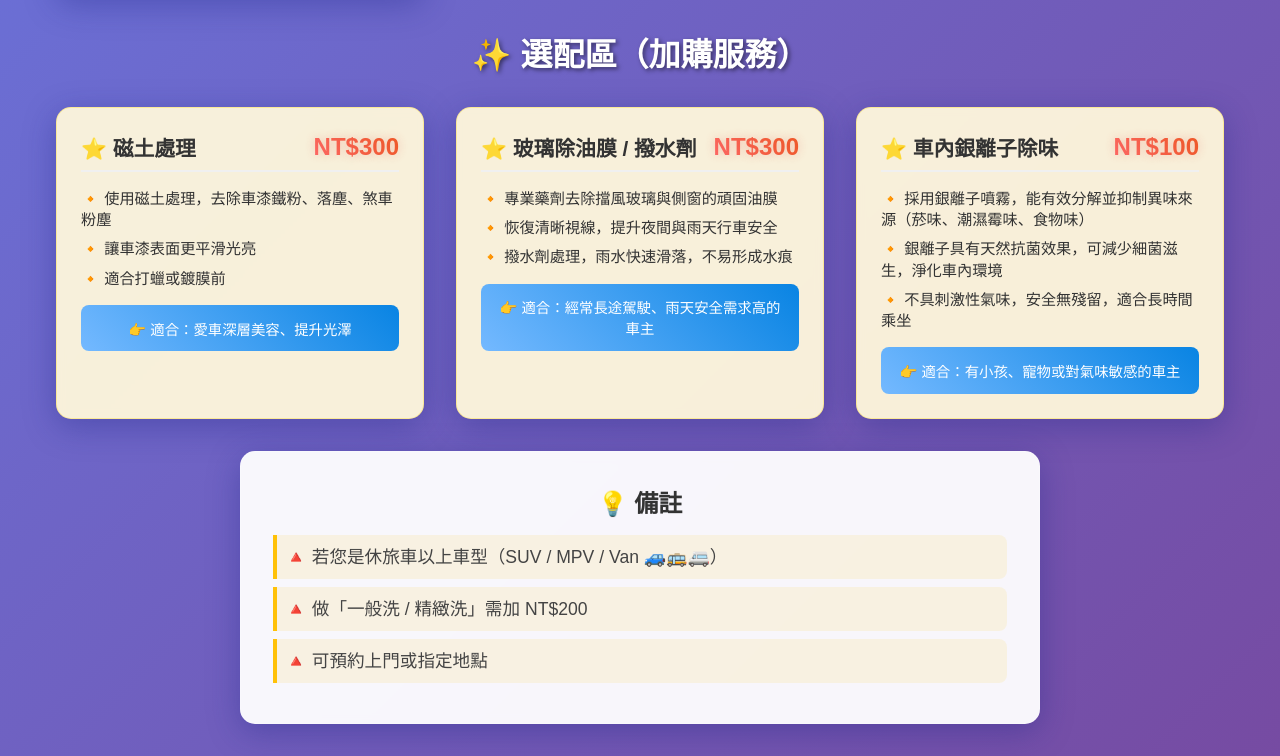
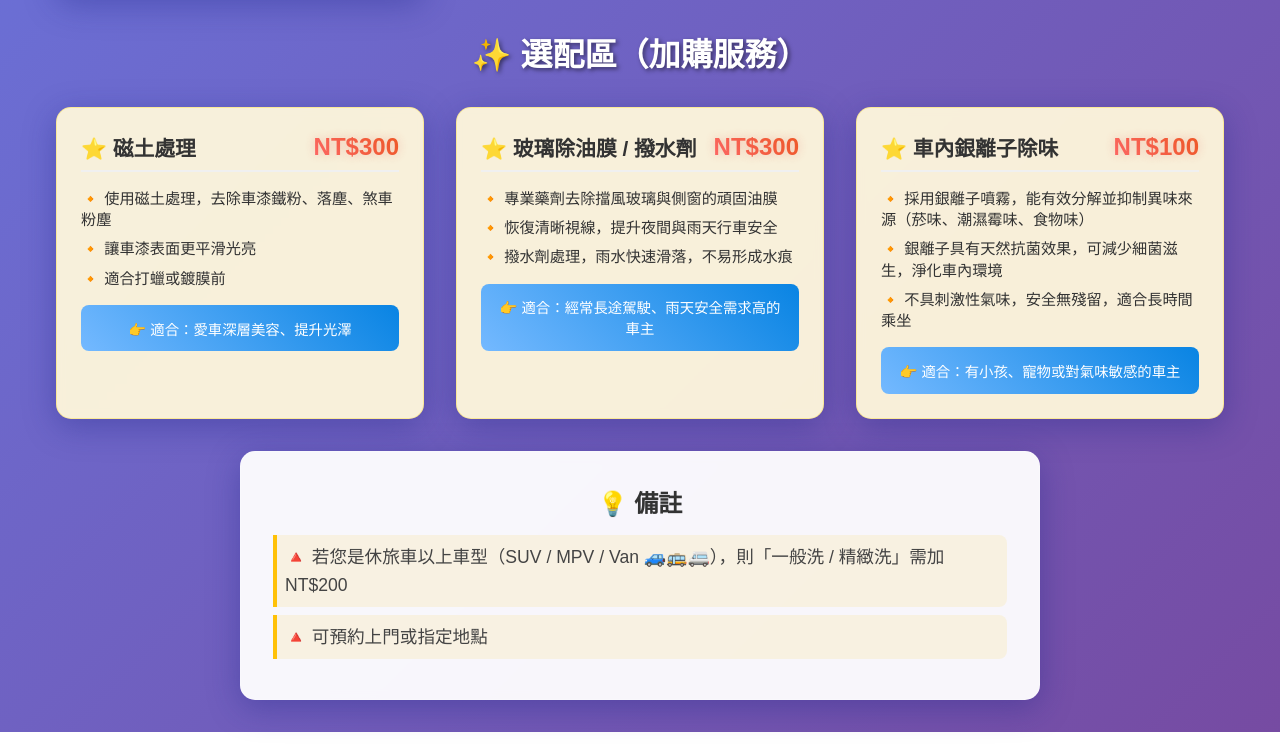
Before and after one commit to paul25042505/car-wash, a plain HTML site: page index.html in a window 1280 px wide. Shown: the part 883-1639 px from the top of the page. After the commit the page ends 1615 px from the top, so only its background shows below. Drawn offline with Linux system fonts and the light colour scheme.

Commit message:
Update index.html

```diff
--- a/index.html
+++ b/index.html
@@ -130,8 +130,7 @@
     <div class="notes-section">
       <h3 class="notes-title">💡 備註</h3>
       <div class="notes-content">
-        <div>🔺 若您是休旅車以上車型（SUV / MPV / Van 🚙🚌🚐）</div>
-        <div>🔺 做「一般洗 / 精緻洗」需加 NT$200</div>
+        <div>🔺 若您是休旅車以上車型（SUV / MPV / Van 🚙🚌🚐），則「一般洗 / 精緻洗」需加 NT$200</div>
         <div>🔺 可預約上門或指定地點</div>
       </div>
     </div>
```
